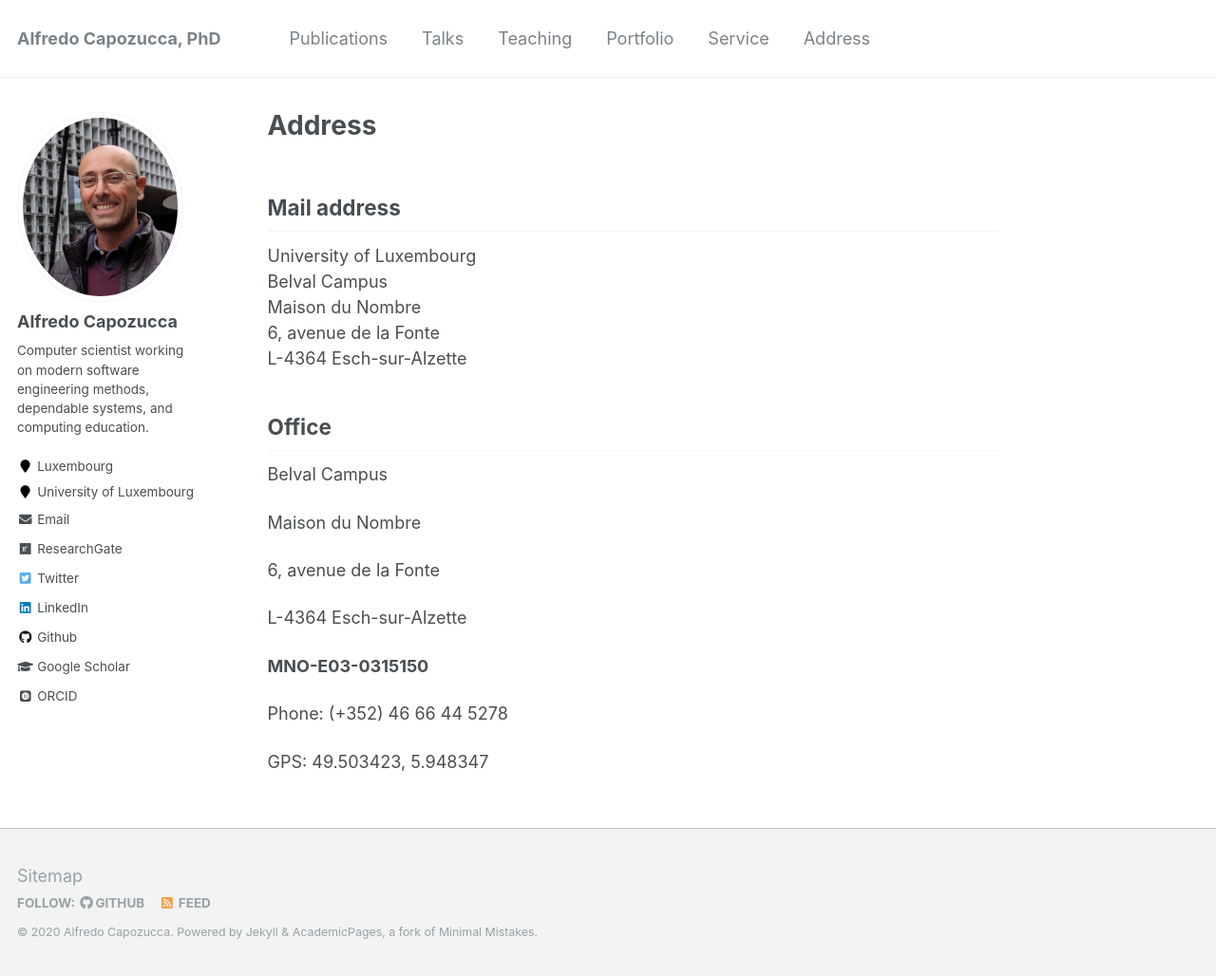
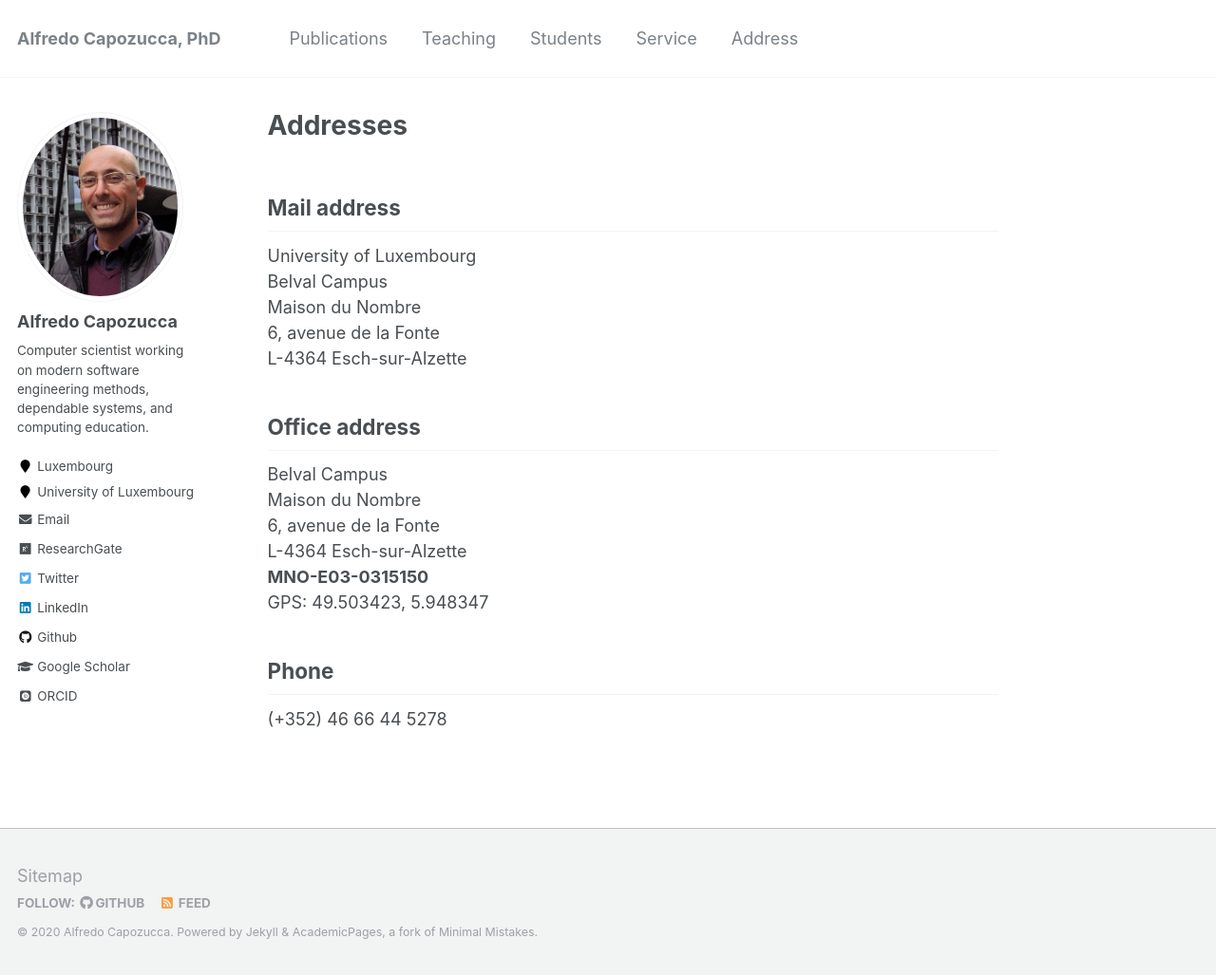
Before and after one commit to acapozucca/acapozucca.github.io, a Jekyll site: the page built from _pages/address.md, in a window 1280 px wide and 1028 px high. Shown: the whole window at 95% size. Built offline with Jekyll 4.4.1, drawn with Linux system fonts in a browser that asks for light colours; some web fonts are replaced; some of the changed lines change nothing that is shown.

Commit message:
Organise tabs

```diff
--- a/_data/navigation.yml
+++ b/_data/navigation.yml
@@ -3,18 +3,20 @@
   - title: "Publications"
     url: /publications/
 
-  - title: "Talks"
-    url: /talks/
+  #- title: "Talks"
+  #  url: /talks/
 
   - title: "Teaching"
     url: /teaching/
 
-  - title: "Portfolio"
-    url: /portfolio/
+  - title: "Students"
+    url: /students/
+
+  #- title: "Portfolio"
+  #  url: /portfolio/
 
   - title: "Service"
     url: /service/
-
 
   - title: "Address"
     url: /address/
--- a/_pages/address.md
+++ b/_pages/address.md
@@ -1,13 +1,13 @@
 ---
 permalink: /address/
-title: "Address"
+title: "Addresses"
 author_profile: true
 redirect_from:
   - /address
 ---
 
+
 ##  Mail address
-
 University of Luxembourg<br>
 Belval Campus<br>
 Maison du Nombre<br>
@@ -16,20 +16,14 @@
 
 
 
-##  Office
-
-Belval Campus
-
-Maison du Nombre
-
-6, avenue de la Fonte
-
-L-4364 Esch-sur-Alzette
+##  Office address
+Belval Campus<br>
+Maison du Nombre<br>
+6, avenue de la Fonte<br>
+L-4364 Esch-sur-Alzette<br>
+**MNO-E03-0315150**<br>
+GPS: 49.503423, 5.948347<br>
 
 
-**MNO-E03-0315150**
-
-Phone: (+352) 46 66 44 5278
-
-
-GPS: 49.503423, 5.948347
+## Phone
+(+352) 46 66 44 5278
```
